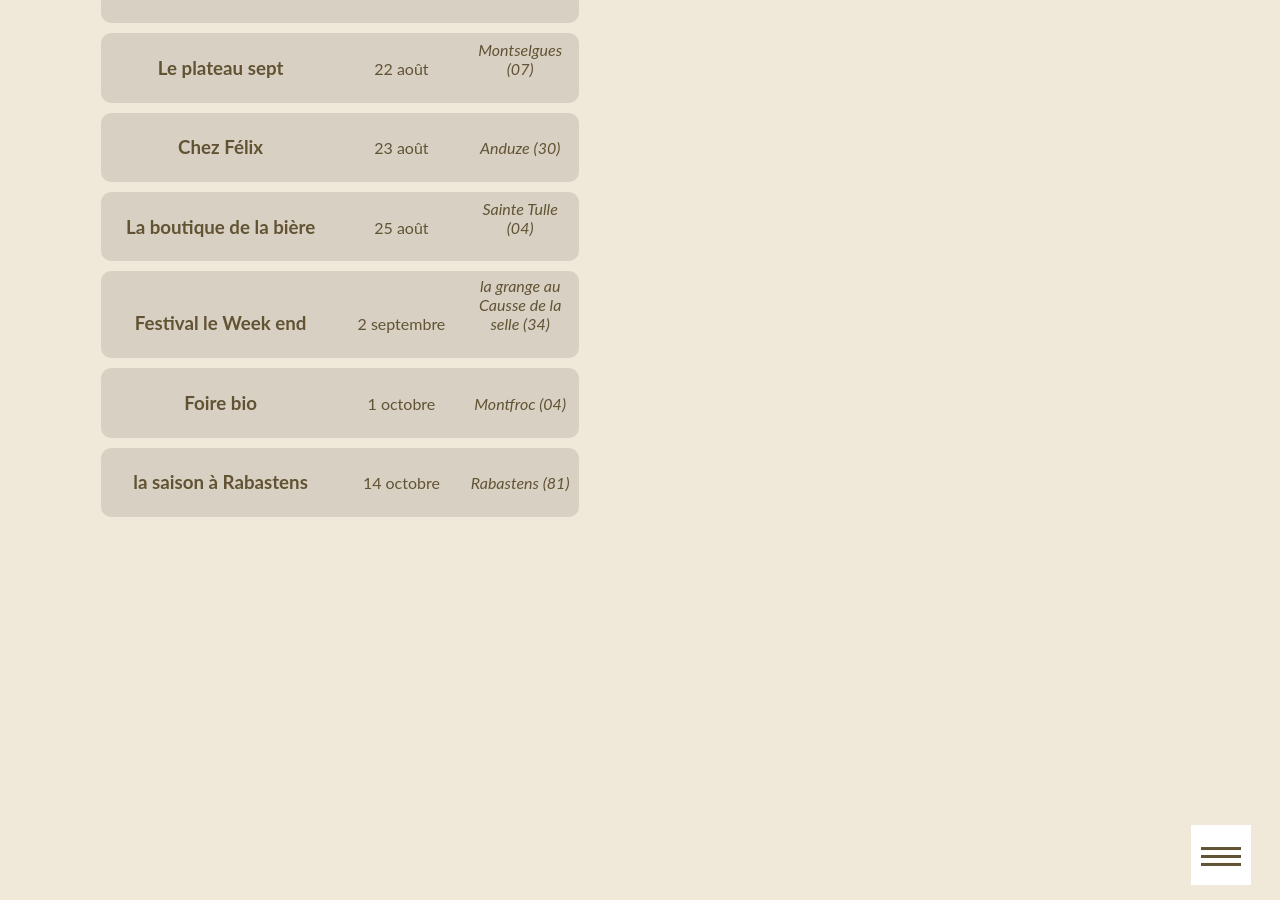
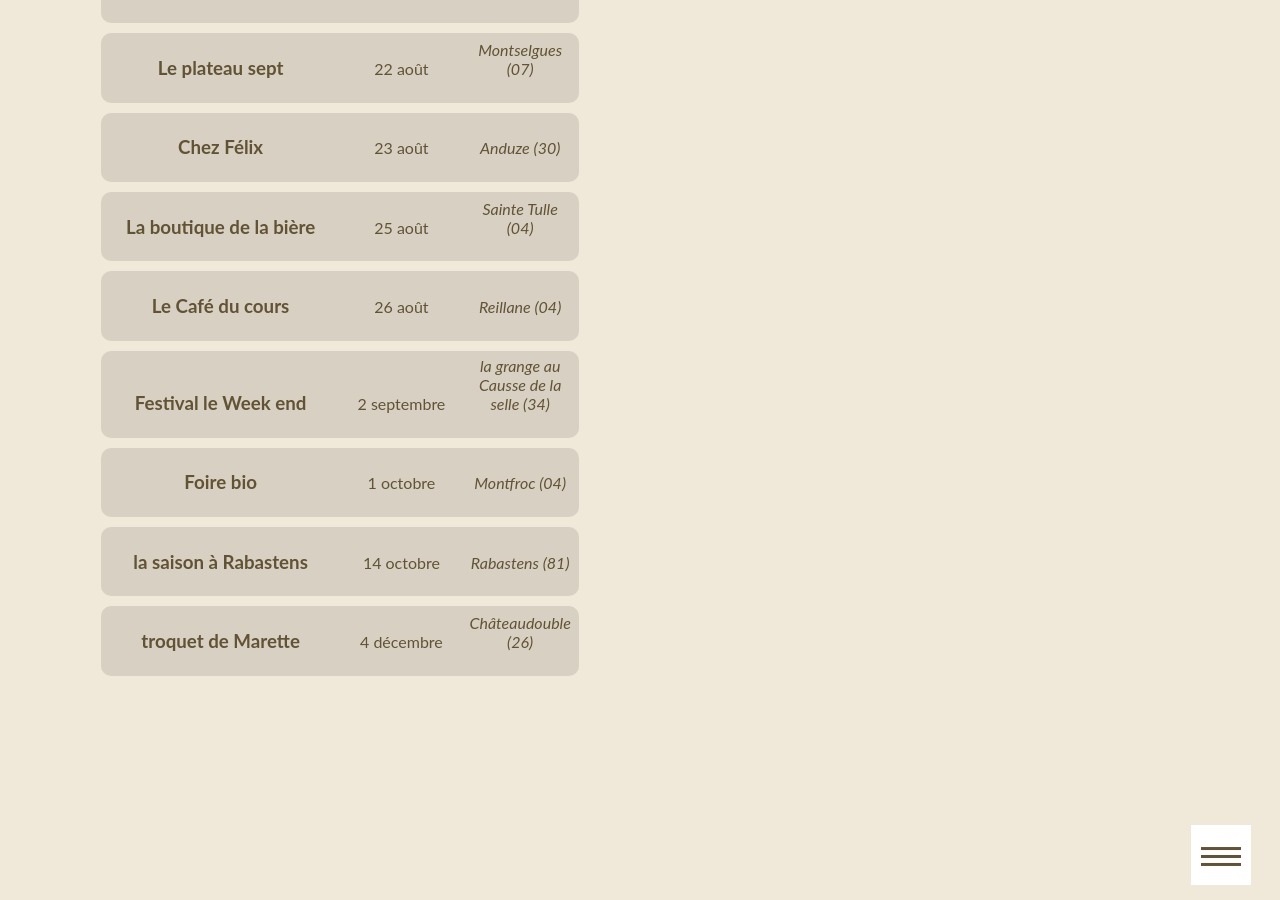
Before and after one commit to ftmftrs/ftmftrs.github.io, a Jekyll site: the page built from concert/index.html, in a window 1280 px wide and 900 px high, scrolled down 1638 px. Built offline with Jekyll 4.4.1, drawn with Linux system fonts in a browser that asks for light colours; Markdown is read by kramdown in place of the engine named in the settings; comment, search, counter and statistics services are not loaded.

Commit message:
Update concerts.yml

```diff
--- a/_data/concerts.yml
+++ b/_data/concerts.yml
@@ -42,6 +42,10 @@
       date: 25 août
       address: Sainte Tulle (04)
 
+    - title: Le Café du cours
+      date: 26 août
+      address: Reillane (04)
+
     - title: Festival le Week end
       date: 2 septembre
       address: la grange au Causse de la selle (34)
@@ -53,3 +57,7 @@
     - title: la saison à Rabastens
       date: 14 octobre
       address: Rabastens (81)
+
+    - title: troquet de Marette
+      date: 4 décembre
+      address: Châteaudouble (26)
```
